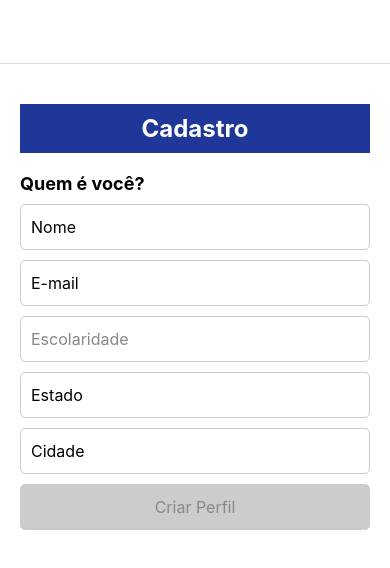
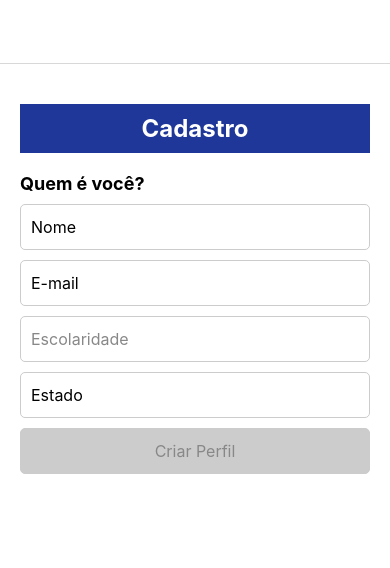
Before and after one commit to AndreiKoenich/Aplicativo-TechMatch, a React Native app: screen /Cadastro in a window 390 px wide. Shown: the top 568 px of the page. Built offline with nearby package versions, Linux system fonts and the light colour scheme.

Commit message:
Novas Coisas

```diff
--- a/src/components/Cadastro/index.js
+++ b/src/components/Cadastro/index.js
@@ -8,7 +8,6 @@ export default function Cadastro({ route }) {
   const [nome, setNome] = useState('');
   const [email, setEmail] = useState('');
   const [estado, setEstado] = useState('');
-  const [cidade, setCidade] = useState('');
   const [isButtonEnabled, setIsButtonEnabled] = useState(false);
 
   useEffect(() => {
@@ -18,12 +17,12 @@ export default function Cadastro({ route }) {
   }, [route.params]);
 
   useEffect(() => {
-    if (nome && email && escolaridade && estado && cidade) {
+    if (nome && email && escolaridade && estado) {
       setIsButtonEnabled(true);
     } else {
       setIsButtonEnabled(false);
     }
-  }, [nome, email, escolaridade, estado, cidade]);
+  }, [nome, email, escolaridade, estado]);
 
   const handleCriarPerfilPress = () => {
     console.log('Perfil criado com os seguintes dados:');
@@ -31,7 +30,6 @@ export default function Cadastro({ route }) {
     console.log('E-mail:', email);
     console.log('Escolaridade:', escolaridade);
     console.log('Estado:', estado);
-    console.log('Cidade:', cidade);
   };
 
   return (
@@ -66,12 +64,6 @@ export default function Cadastro({ route }) {
         placeholder="Estado"
         value={estado}
         onChangeText={(text) => setEstado(text)}
-      />
-      <TextInput
-        style={styles.input}
-        placeholder="Cidade"
-        value={cidade}
-        onChangeText={(text) => setCidade(text)}
       />
 
       <TouchableOpacity
@@ -142,7 +134,7 @@ const styles = StyleSheet.create({
     backgroundColor: '#ccc',
   },
   buttonEnabledText: {
-    color: 'black', // Cor do texto do botão quando está habilitado
+    color: 'white', // Cor do texto do botão quando está habilitado
   },
   buttonDisabledText: {
     color: '#888', // Cor do texto do botão quando está desabilitado
```
